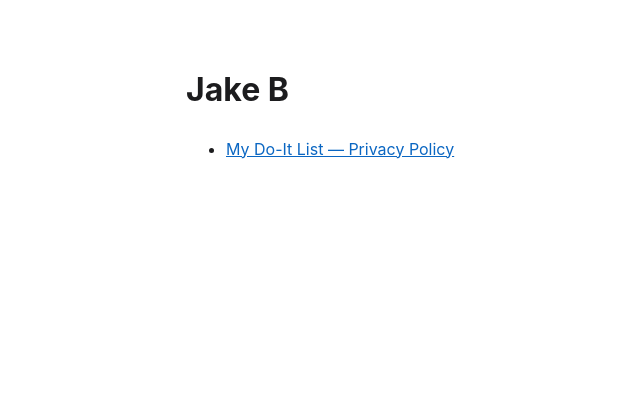
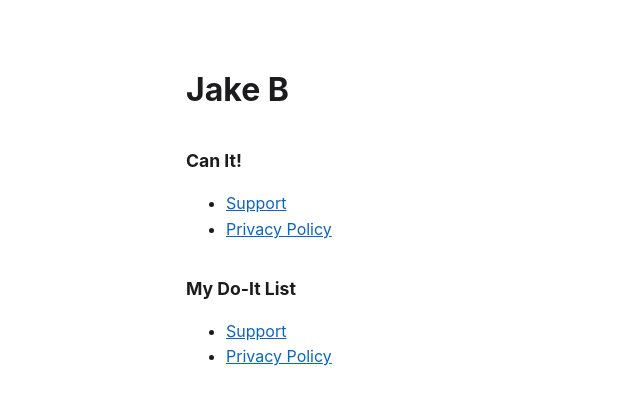
Before and after one commit to snakes20/snakes20.github.io, a plain HTML site: page index.html in a window 1280 px wide. Shown: the whole page, without its empty margins (134-774 px from the left). Drawn offline with Linux system fonts and the light colour scheme.

Commit message:
Add files via upload

```diff
--- a/index.html
+++ b/index.html
@@ -13,6 +13,7 @@
 line-height: 1.6;
 color: #1c1c1e;
 }
+h2 { font-size: 1.1rem; margin-top: 2rem; margin-bottom: 0.5rem; }
 a { color: #0a66c2; }
 @media (prefers-color-scheme: dark) {
 body { background: #121212; color: #e6e6e6; }
@@ -22,8 +23,17 @@
 </head>
 <body>
 <h1>Jake B</h1>
+
+<h2>Can It!</h2>
 <ul>
-    <li><a href="./todolist-privacy.html">My Do-It List — Privacy Policy</a></li>
+<li><a href="./canit/support.html">Support</a></li>
+<li><a href="./canit/privacy.html">Privacy Policy</a></li>
+</ul>
+
+<h2>My Do-It List</h2>
+<ul>
+<li><a href="./doit/support.html">Support</a></li>
+<li><a href="./doit/privacy.html">Privacy Policy</a></li>
 </ul>
 </body>
 </html>
```
Lines whose indentation alone changed are shown as unchanged.
